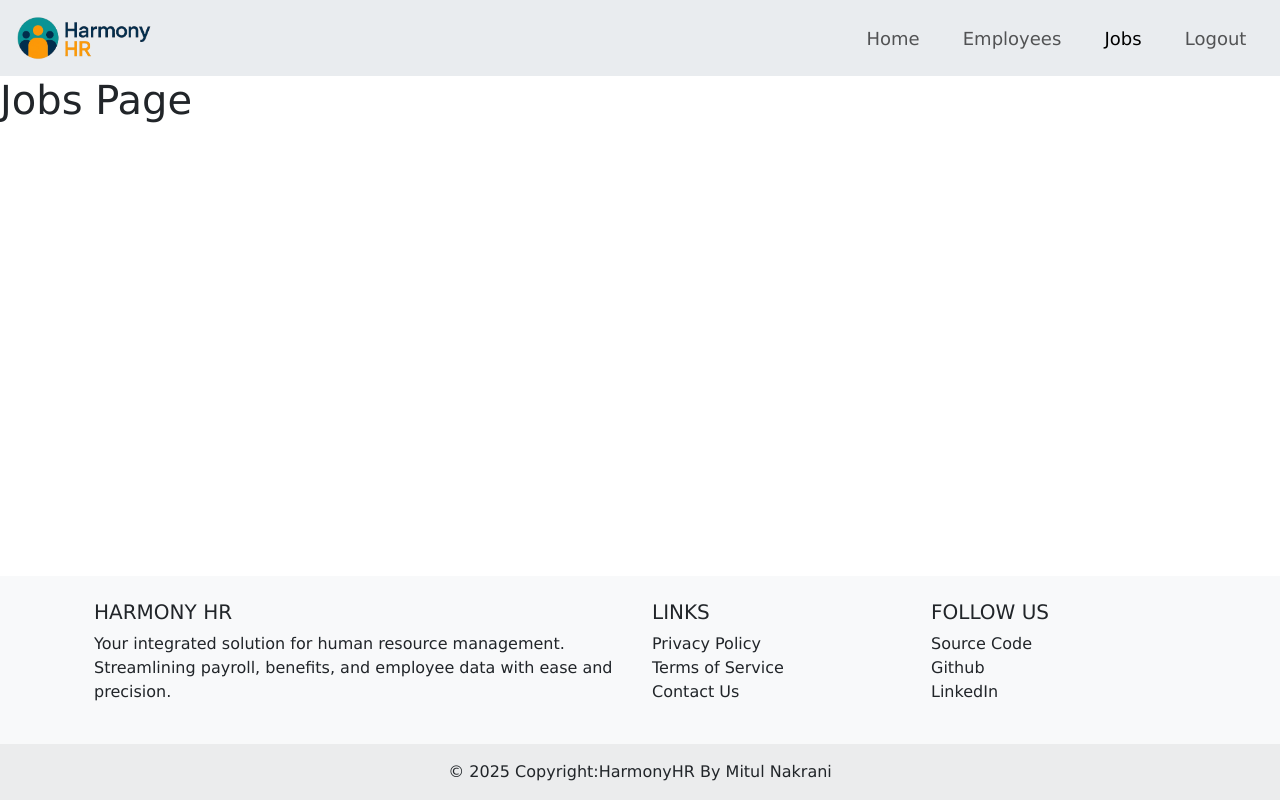
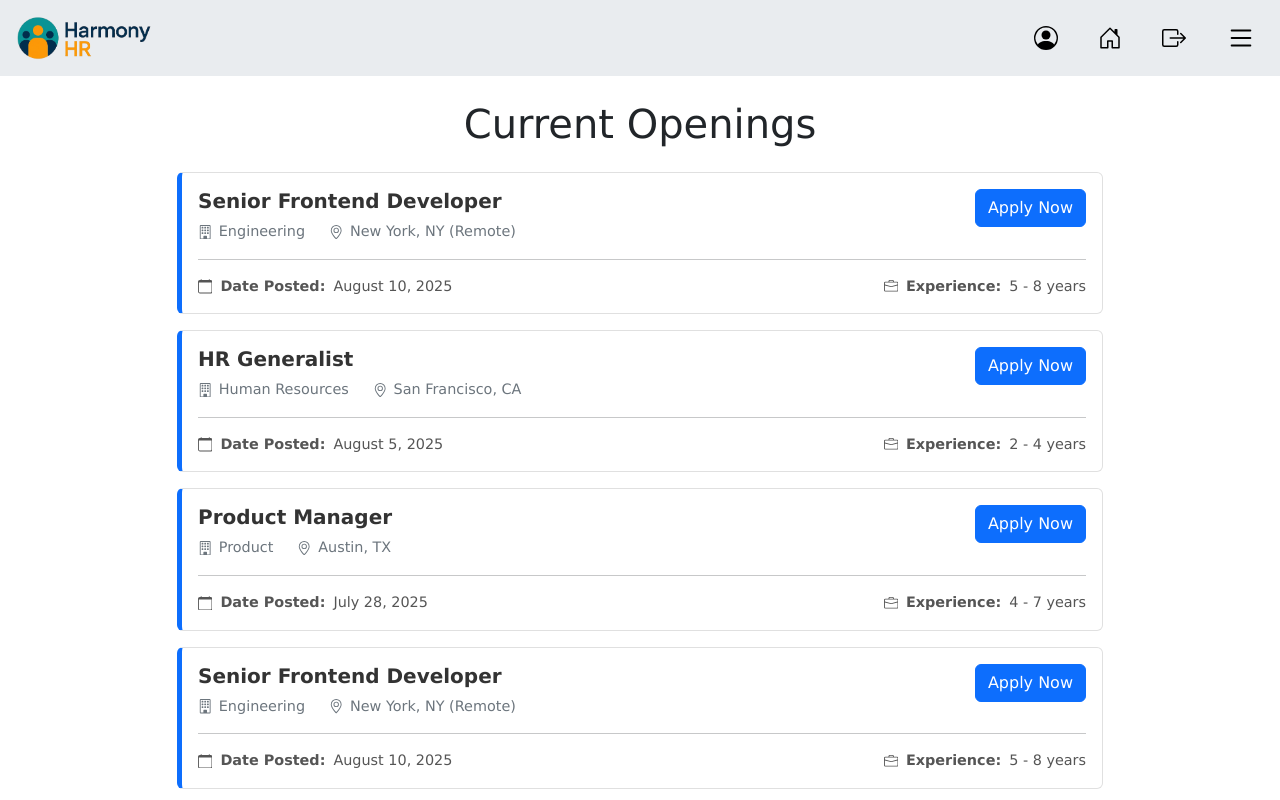
Before and after one commit to MitulNakrani003/HarmonyHR-FrontEnd, a React (Vite) app: page /jobs in a window 1280 px wide. Shown: the top 800 px of the page. Built offline with nearby package versions, Linux system fonts and the light colour scheme; sample sign-in values are in the browser's storage.

Commit message:
Working - Jobs Card

```diff
--- a/package.json
+++ b/package.json
@@ -14,10 +14,12 @@
     "bootstrap": "^5.3.7",
     "react": "^19.1.1",
     "react-dom": "^19.1.1",
+    "react-icons": "^5.5.0",
     "react-router-dom": "^7.8.0"
   },
   "devDependencies": {
     "@eslint/js": "^9.32.0",
+    "@types/bootstrap": "^5.2.10",
     "@types/react": "^19.1.9",
     "@types/react-dom": "^19.1.7",
     "@vitejs/plugin-react": "^4.7.0",
--- a/src/components/Footer.tsx
+++ b/src/components/Footer.tsx
@@ -5,16 +5,16 @@ import '../styles/Footer.css';
 function Footer() {
   return (
     <footer className="bg-light text-center text-lg-start mt-auto">
-      <div className="container p-4">
-        <div className="row">
-          <div className="col-lg-6 col-md-12 mb-4 mb-md-0">
+      <div className="container p-2">
+        <div className="row align-items-start">
+          <div className="col-lg-6 col-md-12 mb-2 mb-md-0">
             <h5 className="text-uppercase">Harmony HR</h5>
             <p>
               Your integrated solution for human resource management. Streamlining payroll, benefits, and employee data with ease and precision.
             </p>
           </div>
 
-          <div className="col-lg-3 col-md-6 mb-4 mb-md-0">
+          <div className="col-lg-3 col-md-6 mb-2 mb-md-0">
             <h5 className="text-uppercase">Links</h5>
             <ul className="list-unstyled mb-0">
               <li>
@@ -23,13 +23,10 @@ function Footer() {
               <li>
                 <a href="#!" className="text-dark text-decoration-none">Terms of Service</a>
               </li>
-              <li>
-                <a href="#!" className="text-dark text-decoration-none">Contact Us</a>
-              </li>
             </ul>
           </div>
 
-          <div className="col-lg-3 col-md-6 mb-4 mb-md-0">
+          <div className="col-lg-3 col-md-6 mb-2 mb-md-0">
             <h5 className="text-uppercase">Follow Us</h5>
             <ul className="list-unstyled">
               <li>
@@ -38,17 +35,15 @@ function Footer() {
               <li>
                 <a href="#!" className="text-dark text-decoration-none">Github</a>
               </li>
-              <li>
-                <a href="#!" className="text-dark text-decoration-none">LinkedIn</a>
-              </li>
+
             </ul>
           </div>
         </div>
       </div>
 
-      <div className="text-center p-3 copyright-bar">
-        © 2025 Copyright:
-        <a className="text-dark text-decoration-none" href="https://harmonyhr.com/">HarmonyHR By Mitul Nakrani</a>
+      <div className="text-center p-1 copyright-bar">
+        © 2025 Copyright:&nbsp;
+        <a className="text-dark text-decoration-none" href="https://www.linkedin.com/in/mitul-nakrani/" target='blank'>HarmonyHR By Mitul Nakrani</a>
       </div>
     </footer>
   );
--- a/src/components/Header.tsx
+++ b/src/components/Header.tsx
@@ -2,11 +2,22 @@ import 'bootstrap/dist/css/bootstrap.min.css'
 import logo from '../assets/logo.png';
 import AuthService from '../services/auth.service';
 import '../styles/Header.css';
-import { Link, useNavigate, useLocation } from 'react-router-dom';
+import { Link, useNavigate } from 'react-router-dom';
+import { BsPersonCircle, BsBoxArrowRight, BsList, BsHouseDoor } from 'react-icons/bs';
+import { useRef, useEffect } from 'react'; // Import hooks
+import { Offcanvas } from 'bootstrap'; // Import Offcanvas class
 
 function Header() {
   const navigate = useNavigate();
-  const location = useLocation(); // Hook to get the current URL location
+  const offcanvasRef = useRef<HTMLDivElement>(null);
+  const bsOffcanvas = useRef<Offcanvas | null>(null);
+
+  // Initialize the Bootstrap Offcanvas instance when the component mounts
+  useEffect(() => {
+    if (offcanvasRef.current) {
+      bsOffcanvas.current = new Offcanvas(offcanvasRef.current);
+    }
+  }, []);
 
   const handleLogout = () => {
     AuthService.logout();
@@ -14,61 +25,67 @@ function Header() {
     window.location.reload();
   };
 
+  // New handler to navigate and then close the menu
+  const handleMenuLinkClick = (path: string) => {
+    navigate(path);
+    bsOffcanvas.current?.hide();
+    window.location.reload();
+  };
+
   return (
+    <>
       <nav className="navbar navbar-expand-lg navbar-light bg-light">
         <div className="container-fluid">
+          {/* Logo on the left */}
           <Link className="navbar-brand" to="/home">
             <img src={logo} alt="Company Logo" />
           </Link>
-        <button
-          className="navbar-toggler"
-          type="button"
-          data-bs-toggle="collapse"
-          data-bs-target="#navbarNav"
-          aria-controls="navbarNav"
-          aria-expanded="false"
-          aria-label="Toggle navigation"
-        >
-          <span className="navbar-toggler-icon"></span>
+
+          {/* Icons on the right in the new order */}
+          <div className="d-flex align-items-center ms-auto gap-3">
+            {/* 1. Profile Icon */}
+            <Link to="/profile" className="header-icon btn" title="Profile">
+              <BsPersonCircle size={24} />
+            </Link>
+            {/* 2. Home Icon */}
+            <Link to="/home" className="header-icon btn" title="Home">
+              <BsHouseDoor size={24} />
+            </Link>
+            {/* 3. Logout Icon */}
+            <button onClick={handleLogout} className="header-icon btn" title="Logout">
+              <BsBoxArrowRight size={24} />
             </button>
-        <div className="collapse navbar-collapse" id="navbarNav">
-          <ul className="navbar-nav ms-auto">
+            {/* 4. Menu Icon */}
+            <button className="header-icon btn" type="button" data-bs-toggle="offcanvas" data-bs-target="#offcanvasRight" aria-controls="offcanvasRight" title="Menu">
+              <BsList size={30} />
+            </button>
+          </div>
+        </div>
+      </nav>
+
+      {/* Off-canvas Side Menu */}
+      <div ref={offcanvasRef} className="offcanvas offcanvas-end" tabIndex={-1} id="offcanvasRight" aria-labelledby="offcanvasRightLabel">
+        <div className="offcanvas-header">
+          <h5 id="offcanvasRightLabel">Menu</h5>
+          <button type="button" className="btn-close text-reset" onClick={() => bsOffcanvas.current?.hide()} aria-label="Close"></button>
+        </div>
+        <div className="offcanvas-body">
+          <ul className="navbar-nav">
             <li className="nav-item">
-              <Link
-                to="/home"
-                className={`nav-link ${location.pathname === '/home' ? 'active' : ''}`}
-              >
-                Home
-              </Link>
+              {/* Use buttons with the new handler */}
+              <button onClick={() => handleMenuLinkClick('/home')} className="nav-link text-start w-100">Home</button>
             </li>
             <li className="nav-item">
-              <Link
-                to="/employees" // Assuming a future /employees route
-                className={`nav-link ${location.pathname === '/employees' ? 'active' : ''}`}
-              >
-                Employees
-              </Link>
+              <button onClick={() => handleMenuLinkClick('/employees')} className="nav-link text-start w-100">Employees</button>
             </li>
             <li className="nav-item">
-              <Link
-                to="/jobs"
-                className={`nav-link ${location.pathname === '/jobs' ? 'active' : ''}`}
-              >
-                Jobs
-              </Link>
+              <button onClick={() => handleMenuLinkClick('/jobs')} className="nav-link text-start w-100">Jobs</button>
             </li>
-            <li className="nav-item">
-              <button
-                type="button"
-                className="nav-link"
-                onClick={handleLogout}>
-                Logout
-              </button>
-            </li>
+            {/* Add more links here as needed */}
           </ul>
         </div>
       </div>
-    </nav>
+    </>
   );
 }
 
--- /dev/null
+++ b/src/components/JobListingCard.tsx
@@ -0,0 +1,46 @@
+import React from 'react';
+import type { Job } from '../services/jobs.service';
+import '../styles/JobListingCard.css';
+import { BsGeoAlt, BsBuilding, BsCalendar, BsBriefcase } from 'react-icons/bs';
+
+interface JobListingCardProps {
+  job: Job;
+}
+
+// Helper to format the date
+const formatDate = (dateString: string) => {
+  const options: Intl.DateTimeFormatOptions = { year: 'numeric', month: 'long', day: 'numeric' };
+  return new Date(dateString).toLocaleDateString(undefined, options);
+};
+
+const JobListingCard: React.FC<JobListingCardProps> = ({ job }) => {
+  return (
+    <div className="card job-listing-card mb-3">
+      <div className="card-body">
+        <div className="d-flex justify-content-between align-items-start">
+          <div>
+            <h5 className="card-title">{job.position}</h5>
+            <div className="job-meta">
+              <span><BsBuilding /> {job.department}</span>
+              <span><BsGeoAlt /> {job.location}</span>
+            </div>
+          </div>
+          <button className="btn btn-primary apply-btn">Apply Now</button>
+        </div>
+        <hr />
+        <div className="job-details">
+          <span>
+            <BsCalendar />
+            <strong>Date Posted:</strong> {formatDate(job.datePosted)}
+          </span>
+          <span>
+            <BsBriefcase />
+            <strong>Experience:</strong> {job.minExperience} - {job.maxExperience} years
+          </span>
+        </div>
+      </div>
+    </div>
+  );
+};
+
+export default JobListingCard;
--- a/src/layouts/MainLayout.tsx
+++ b/src/layouts/MainLayout.tsx
@@ -8,6 +8,7 @@ import ForgotPasswordPage from '../pages/ForgotPasswordPage';
 import AuthService from '../services/auth.service';
 import '../styles/MainLayout.css';
 import JobsPage from '../pages/JobsPage';
+import ProfilePage from '../pages/ProfilePage'; // Import the new profile page
 
 function MainLayout() {
     const location = useLocation();
@@ -23,6 +24,7 @@ function MainLayout() {
                     <Route path="/register" element={<RegisterUserPage />} />
                     <Route path="/home" element={currentUser ? <HomePage /> : <Navigate to="/login" />} />
                     <Route path="/jobs" element={currentUser ? <JobsPage /> : <Navigate to="/login" />} />
+                    <Route path="/profile" element={currentUser ? <ProfilePage /> : <Navigate to="/login" />} />
                     <Route path="/login/forgotpassword" element={<ForgotPasswordPage />} />
                     <Route path="*" element={<Navigate to={currentUser ? "/home" : "/login"} />} />
                 </Routes>
--- a/src/main.tsx
+++ b/src/main.tsx
@@ -1,6 +1,7 @@
 import { StrictMode } from 'react'
 import { createRoot } from 'react-dom/client'
 import { BrowserRouter } from 'react-router-dom'
+import 'bootstrap/dist/js/bootstrap.bundle.min.js'; // Import Bootstrap's JS
 import './index.css'
 import MainLayout from './layouts/MainLayout.tsx'
 
--- a/src/pages/JobsPage.tsx
+++ b/src/pages/JobsPage.tsx
@@ -1,11 +1,59 @@
-
+import React, { useState, useEffect } from 'react';
+import JobsService, { type Job } from '../services/jobs.service';
+import JobListingCard from '../components/JobListingCard';
 
 function JobsPage() {
+  const [jobs, setJobs] = useState<Job[]>([]);
+  const [isLoading, setIsLoading] = useState(true);
+  const [error, setError] = useState<string | null>(null);
+
+  useEffect(() => {
+    JobsService.getAllJobs().then(
+      (response) => {
+        setJobs(response.data);
+        setIsLoading(false);
+      },
+      (err) => {
+        const errorMessage =
+          err.response?.data?.message || err.message || 'Failed to fetch jobs.';
+        setError(errorMessage);
+        setIsLoading(false);
+      }
+    );
+  }, []); // Empty dependency array ensures this runs only once on mount
+
+  const renderContent = () => {
+    if (isLoading) {
+      return (
+        <div className="d-flex justify-content-center mt-5">
+          <div className="spinner-border" role="status">
+            <span className="visually-hidden">Loading...</span>
+          </div>
+        </div>
+      );
+    }
+
+    if (error) {
+      return <div className="alert alert-danger">{error}</div>;
+    }
+
+    if (jobs.length === 0) {
+      return <p className="text-center mt-4">No open positions at this time. Please check back later.</p>;
+    }
+
+    // Map over the jobs array and render a card for each job
+    return jobs.map(job => <JobListingCard key={job.id} job={job} />);
+  };
 
   return (
-    <>
-        <h1>Jobs Page</h1>
-    </>
+    <div className="container mt-4">
+      <div className="row">
+        <div className="col-md-10 mx-auto">
+          <h1 className="mb-4 text-center">Current Openings</h1>
+          {renderContent()}
+        </div>
+      </div>
+    </div>
   );
 }
 
--- /dev/null
+++ b/src/services/jobs.service.ts
@@ -0,0 +1,93 @@
+import axios from 'axios';
+import AuthService from './auth.service';
+
+const API_URL = 'http://localhost:8080/api/jobs/';
+
+// Define the structure of a Job object
+export interface Job {
+  id: number;
+  position: string;
+  datePosted: string; // ISO 8601 format e.g., "2025-08-15T10:00:00Z"
+  location: string;
+  department: string;
+  minExperience: number;
+  maxExperience: number;
+  description: string;
+}
+
+// Mock data for demonstration purposes
+const mockJobs: Job[] = [
+  {
+    id: 1,
+    position: 'Senior Frontend Developer',
+    datePosted: '2025-08-10T09:00:00Z',
+    location: 'New York, NY (Remote)',
+    department: 'Engineering',
+    minExperience: 5,
+    maxExperience: 8,
+    description: 'Lead the development of our next-generation user interfaces using React and TypeScript.'
+  },
+  {
+    id: 2,
+    position: 'HR Generalist',
+    datePosted: '2025-08-05T14:30:00Z',
+    location: 'San Francisco, CA',
+    department: 'Human Resources',
+    minExperience: 2,
+    maxExperience: 4,
+    description: 'Support the HR department in various functions including recruitment, onboarding, and employee relations.'
+  },
+  {
+    id: 3,
+    position: 'Product Manager',
+    datePosted: '2025-07-28T11:00:00Z',
+    location: 'Austin, TX',
+    department: 'Product',
+    minExperience: 4,
+    maxExperience: 7,
+    description: 'Define product vision, strategy, and roadmap for our core HR platform.'
+  },
+  {
+    id: 4,
+    position: 'Senior Frontend Developer',
+    datePosted: '2025-08-10T09:00:00Z',
+    location: 'New York, NY (Remote)',
+    department: 'Engineering',
+    minExperience: 5,
+    maxExperience: 8,
+    description: 'Lead the development of our next-generation user interfaces using React and TypeScript.'
+  },
+  {
+    id: 5,
+    position: 'HR Generalist',
+    datePosted: '2025-08-05T14:30:00Z',
+    location: 'San Francisco, CA',
+    department: 'Human Resources',
+    minExperience: 2,
+    maxExperience: 4,
+    description: 'Support the HR department in various functions including recruitment, onboarding, and employee relations.'
+  },
+  {
+    id: 6,
+    position: 'Product Manager',
+    datePosted: '2025-07-28T11:00:00Z',
+    location: 'Austin, TX',
+    department: 'Product',
+    minExperience: 4,
+    maxExperience: 7,
+    description: 'Define product vision, strategy, and roadmap for our core HR platform.'
+  }
+];
+
+// Function to get all job listings
+const getAllJobs = (): Promise<{ data: Job[] }> => {
+  // In a real application, you would replace this with an API call.
+  // For example: return axios.get(API_URL, { headers: AuthService.authHeader() });
+  return Promise.resolve({ data: mockJobs });
+};
+
+const JobsService = {
+  getAllJobs,
+};
+
+export default JobsService;
--- a/src/styles/Footer.css
+++ b/src/styles/Footer.css
@@ -2,7 +2,26 @@
   background-color: rgba(0, 0, 0, 0.05);
 }
 
-/* Add underline to footer links on hover */
 footer a.text-decoration-none:hover {
   text-decoration: underline !important;
 }
+
+/* Remove extra space from list items */
+footer .list-unstyled li {
+  padding-bottom: 0;
+}
+
+/* Reduce font size and margins for a more compact footer */
+footer h5 {
+  font-size: 0.9rem;
+  margin-bottom: 0.5rem;
+}
+
+footer p {
+  font-size: 0.85rem;
+  margin-bottom: 0.5rem;
+}
+
+footer .copyright-bar {
+  /* Add any specific styles for the copyright bar here */
+}
--- a/src/styles/Header.css
+++ b/src/styles/Header.css
@@ -3,6 +3,32 @@
 }
 .navbar.bg-light {
     background-color: #e9ecef !important; /* A common, slightly darker grey */
+}
+
+/* Styles for the new icon controls */
+.header-icon.btn {
+    color: black; /* Set icon color to black */
+    background-color: transparent; /* Ensure no background color */
+    border: none; /* Remove border */
+    padding: 0.375rem 0.75rem; /* Standard Bootstrap button padding */
+    line-height: 1; /* Align icon vertically */
+    transition: color 0.2s ease-in-out, background-color 0.2s ease-in-out;
+}
+
+.header-icon.btn:hover {
+    color: black; /* Keep icon color black on hover */
+    background-color: rgba(0, 0, 0, 0.1); /* Add a subtle background on hover */
+}
+
+/* Styles for links inside the off-canvas menu */
+.offcanvas-body .nav-link {
+    font-size: 1.2rem;
+    padding: 0.75rem 1rem;
+    border-radius: 5px;
+}
+
+.offcanvas-body .nav-link:hover {
+    background-color: #f8f9fa;
 }
 
 .nav-item {
@@ -18,7 +44,7 @@
 
 /* On hover: make font larger and underline */
 .nav-link:hover {
-    transform: scale(1.15);
+    transform: scale(1.05);
     transition-duration: 100ms;
     transition-behavior: smooth;
 }
--- /dev/null
+++ b/src/styles/JobListingCard.css
@@ -0,0 +1,47 @@
+.job-listing-card {
+  border: 1px solid #e0e0e0;
+  border-left: 5px solid #0d6efd; /* Primary color accent */
+  transition: box-shadow 0.3s ease-in-out, transform 0.3s ease-in-out;
+}
+
+.job-listing-card:hover {
+  box-shadow: 0 4px 12px rgba(0, 0, 0, 0.1);
+  transform: translateY(-3px);
+}
+
+.job-listing-card .card-title {
+  font-weight: 600;
+  color: #333;
+}
+
+.job-meta {
+  display: flex;
+  gap: 1.5rem;
+  color: #6c757d;
+  font-size: 0.9rem;
+  margin-top: 0.5rem;
+}
+
+.job-meta span {
+  display: flex;
+  align-items: center;
+  gap: 0.4rem;
+}
+
+.job-details {
+  display: flex;
+  justify-content: space-between;
+  align-items: center;
+  font-size: 0.9rem;
+  color: #555;
+}
+
+.job-details span {
+  display: flex;
+  align-items: center;
+  gap: 0.5rem;
+}
+
+.apply-btn {
+  white-space: nowrap; /* Prevents the button text from wrapping */
+}
```
Also changed, not shown: src/pages/ProfilePage.tsx (added, +12 -0 lines), 1 other file (tests, documents, lock files or other folders). Lines whose indentation alone changed are shown as unchanged.
